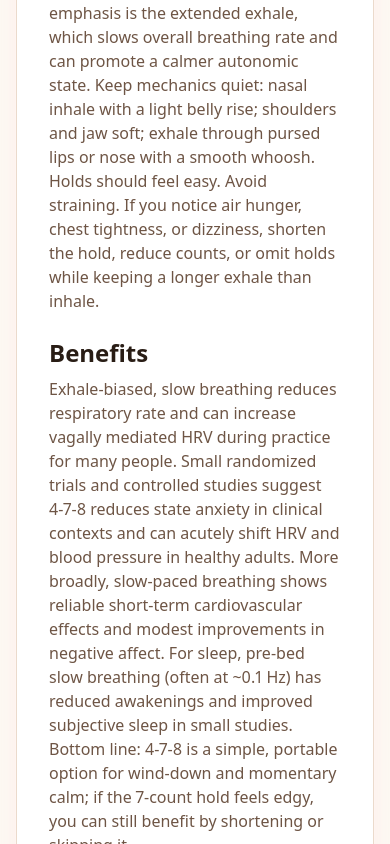
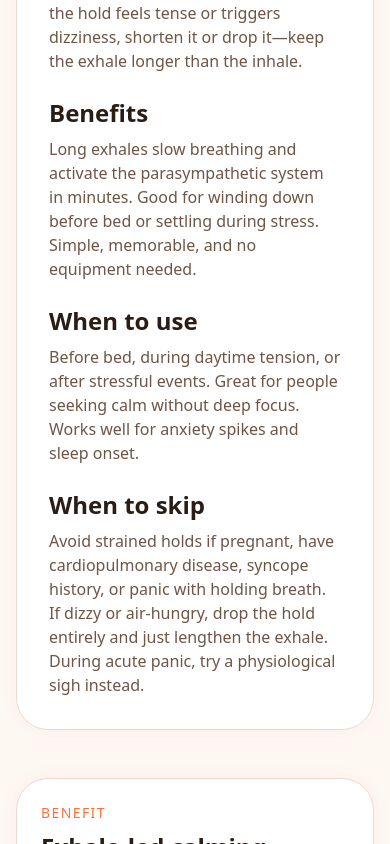
Before and after one commit to abiassi/deepbreathing, a Next.js app: page /breathe/4-7-8 in a window 390 px wide. Shown: the part 1540-2384 px from the top of the page. Built offline with nearby package versions, Linux system fonts and the light colour scheme.

Commit message:
fix mobile

```diff
--- a/src/data/breathing-pages.ts
+++ b/src/data/breathing-pages.ts
@@ -124,19 +124,19 @@ export const breathingPages: BreathingPageContent[] = [
     body: [
       {
         heading: "What it is",
-        content: "Box breathing, also called square or four-square breathing, paces the breath into four equal phases. A common pattern is 4 seconds inhale, 4 seconds hold, 4 seconds exhale, 4 seconds hold. The aim is smoothness, not big breaths. Breathe quietly through the nose, let the belly rise on inhale, and keep the jaw and shoulders relaxed. Choose a count that feels easy (3-6 seconds) and only scale up when it stays comfortable. If air hunger or light-headedness shows up, shorten the holds or switch to equal inhale and exhale with no holds while keeping the same total cycle time."
+        content: "Four equal phases: inhale (4s), hold (4s), exhale (4s), hold (4s). Adjust counts to 3–6 seconds for comfort. Breathe quietly through the nose, keep shoulders and jaw soft, let your belly lead. If holds feel uncomfortable or cause dizziness, drop them and maintain an even inhale/exhale instead."
       },
       {
         heading: "Benefits",
-        content: "Slow, even breathing increases vagally mediated heart-rate variability (vmHRV), a marker of parasympathetic activity, for many people. Equal-phase pacing can reduce perceived stress and steady attention in short sessions (1-5 minutes). For peak HRV amplitude, many adults respond best to about 5-6 breaths per minute with equal inhale and exhale and minimal or no holds. Box breathing still helps when a structured, count-based cadence boosts adherence. It is easy to memorize, portable, and adaptable because the counts and holds can scale to comfort and context."
+        content: "Slows breathing and increases parasympathetic tone in 1–5 minutes. Easy to remember and use anywhere. Flexible dosing: shorten, lengthen, or skip holds to fit your comfort."
       },
       {
         heading: "When to use",
-        content: "Use box breathing for short resets during the day: pre-meeting composure, between back-to-back tasks, after a difficult conversation, or as a pre-sleep wind-down. It works well for people who like clear structure or visual or haptic pacing. Athletes and performers can run 60-120 seconds before a high-focus moment. For longer HRV sessions (5-10 minutes), shift to equal inhale and exhale at about 5-6 breaths per minute with little or no holds if the goal is maximum amplitude."
+        content: "Before meetings, between tasks, after stress, or before bed. Great for people who like clear structure. For maximum HRV boost, coherent breathing (5–6 breaths/min, no holds) often works better."
       },
       {
         heading: "When to skip",
-        content: "Skip long or strained holds if you are pregnant or have cardiopulmonary disease, a syncope history, or uncontrolled hypertension. If holds trigger dizziness, tingling, or chest tightness, drop the holds and breathe gently at a slower, even cadence. During acute panic or strong air hunger, use a long-exhale pattern (such as 4-6 breathing or a few physiological sighs) instead, then return to box breathing once you feel comfortable."
+        content: "Avoid strained holds if pregnant, have cardiopulmonary disease, syncope history, or high blood pressure. If dizzy or tingly, drop the holds or pause. During panic, try a physiological sigh instead."
       }
     ],
     benefits: [
@@ -332,19 +332,19 @@ export const breathingPages: BreathingPageContent[] = [
     body: [
       {
         heading: "What it is",
-        content: "4‑7‑8 (popularized as the “relaxing breath”) spaces the breath into a short nasal inhale (4), a gentle top hold (7), and a long, controlled exhale (8). The emphasis is the extended exhale, which slows overall breathing rate and can promote a calmer autonomic state. Keep mechanics quiet: nasal inhale with a light belly rise; shoulders and jaw soft; exhale through pursed lips or nose with a smooth whoosh. Holds should feel easy. Avoid straining. If you notice air hunger, chest tightness, or dizziness, shorten the hold, reduce counts, or omit holds while keeping a longer exhale than inhale."
+        content: "Inhale (4s), hold gently (7s), exhale slowly (8s). The long exhale is what calms. Breathe quietly through the nose, keep shoulders and jaw soft. If the hold feels tense or triggers dizziness, shorten it or drop it—keep the exhale longer than the inhale."
       },
       {
         heading: "Benefits",
-        content: "Exhale‑biased, slow breathing reduces respiratory rate and can increase vagally mediated HRV during practice for many people. Small randomized trials and controlled studies suggest 4‑7‑8 reduces state anxiety in clinical contexts and can acutely shift HRV and blood pressure in healthy adults. More broadly, slow‑paced breathing shows reliable short‑term cardiovascular effects and modest improvements in negative affect. For sleep, pre‑bed slow breathing (often at ~0.1 Hz) has reduced awakenings and improved subjective sleep in small studies. Bottom line: 4‑7‑8 is a simple, portable option for wind‑down and momentary calm; if the 7‑count hold feels edgy, you can still benefit by shortening or skipping it."
+        content: "Long exhales slow breathing and activate the parasympathetic system in minutes. Good for winding down before bed or settling during stress. Simple, memorable, and no equipment needed."
       },
       {
         heading: "When to use",
-        content: "Best for pre‑sleep wind‑down, middle‑of‑the‑night wakeups, and daytime tension spikes. A few cycles can settle you before presentations, after difficult conversations, or during travel. For longer sessions (2–5 minutes), keep breaths small and smooth; comfort beats depth. If your main goal is maximal HRV amplitude (training effect), consider equal in/out near 5–6 breaths/min on other sessions."
+        content: "Before bed, during daytime tension, or after stressful events. Great for people seeking calm without deep focus. Works well for anxiety spikes and sleep onset."
       },
       {
         heading: "When to skip",
-        content: "Avoid prolonged or forceful breath holds if you are pregnant or have cardiopulmonary disease, a history of syncope, or feel panic with holds. During acute air hunger, choose patterns without holds (e.g., 4‑6 or physiological sighs) until steady. Stop if you feel dizzy, tingly, or chest‑tight; resume later with shorter counts or no holds."
+        content: "Avoid strained holds if pregnant, have cardiopulmonary disease, syncope history, or panic with holding breath. If dizzy or air-hungry, drop the hold entirely and just lengthen the exhale. During acute panic, try a physiological sigh instead."
       }
     ],
     benefits: [
@@ -533,19 +533,19 @@ export const breathingPages: BreathingPageContent[] = [
     body: [
       {
         heading: "What it is",
-        content: "Coherent (aka resonance‑frequency) breathing uses equal‑length inhales and exhales at ~0.1 Hz (about 5–6 breaths/min). At this rhythm, heart‑rate oscillations (RSA) and blood‑pressure oscillations synchronize through the baroreflex, often yielding the largest HRV amplitude. Most adults land between 4.5–6.5 breaths/min; 5:5 or 5.5:5.5 seconds is a practical start. Mechanics: nasal, quiet, low (belly leads), shoulders and jaw soft. Focus on smooth flow rather than big breaths."
+        content: "Equal inhale and exhale at 5–6 breaths per minute (5s inhale, 5s exhale). Keep breaths quiet and small; let your belly lead. No holds. This pace aligns your heart rhythm and breath, maximizing HRV during the session."
       },
       {
         heading: "Benefits",
-        content: "During practice, many people show increased vagally mediated HRV and baroreflex sensitivity, with lower heart rate and steadier blood pressure reactivity. Short, single sessions can improve state calm and stress reactivity; multi‑week practice can raise resting HRV and baroreflex gain in some populations. For mental‑health endpoints (stress, anxiety, mood), coherent breathing performs similarly to a well‑designed paced‑breathing placebo in a large randomized trial. Expect small‑to‑moderate improvements with regular practice rather than dramatic changes. Net: reliable physiology, modest subjective benefits, excellent fit for pre‑focus or recovery blocks."
+        content: "Highest HRV during practice. Steadies stress response and supports calm focus. Most reliable when practiced regularly. Good for training your nervous system."
       },
       {
         heading: "When to use",
-        content: "Before deep work or creative sessions (5–10 minutes). Between task blocks to reset attention (2–5 minutes). Pre‑performance to reduce jitters without sedation (2–3 minutes). As a daily nervous‑system practice (5–10 minutes). For sleep wind‑down, coherent breathing can help, but some prefer exhale‑emphasized patterns; choose comfort."
+        content: "Before deep work, creative sessions, or between task blocks. Daily practice (5–10 min) trains your nervous system; shorter sessions (2–3 min) help with pre-performance jitters."
       },
       {
         heading: "When to skip",
-        content: "If you feel dizzy, tingly, or air‑hungry, pause; resume with smaller, quieter breaths or shorter sessions. People with cardiopulmonary disease, uncontrolled hypertension, syncope history, or during pregnancy should avoid straining and may prefer shorter sessions and gentle pacing. If slow breathing triggers panic, use patterns without long holds (coherent uses no holds) or switch to a physiological sigh for rapid relief."
+        content: "If dizzy or air-hungry, make breaths smaller or shorten the session. Avoid straining if pregnant, have cardiopulmonary disease, syncope history, or high blood pressure. If panic or strong air hunger arises, switch to a physiological sigh for faster relief."
       }
     ],
     benefits: [
@@ -739,19 +739,19 @@ export const breathingPages: BreathingPageContent[] = [
     body: [
       {
         heading: "What it is",
-        content: "The physiological sigh is a brief pattern: take a deep nasal inhale, add a small top‑up inhale without shrugging, then exhale slowly until comfortably empty. Sighs are a natural reflex that appear every few minutes to maintain healthy lung mechanics. Practicing them deliberately leverages that reflex: the extra sip of air re‑expands areas of the lungs, and the extended exhale promotes a calmer state. Keep breaths quiet and small to moderate. Smoothness beats volume. If you feel edgy or light‑headed, make the breaths smaller or pause."
+        content: "Deep nasal inhale, small top‑up inhale, then a long slow exhale. The second inhale opens lung areas; the long exhale triggers calm. Keep it smooth and quiet. No straining."
       },
       {
         heading: "Benefits",
-        content: "Daily exhale‑focused cyclic sighing (≈5 minutes) improved mood and lowered respiratory rate more than mindfulness meditation in a randomized trial. A single short bout can help many people feel calmer; a pilot RCT in a clinic waiting room found a 4‑minute cyclic‑sighing audio reduced pain intensity and unpleasantness vs. control. Physiologically, sighs help prevent alveolar collapse and restore lung compliance. That is one reason they naturally increase under stress or hypoxia. Expect quick, modest relief; combine with good sleep, movement, and light exposure for larger gains."
+        content: "Fastest relief during acute stress (1–3 cycles in seconds). Just as effective as meditation for mood when done daily. Naturally recruits your body's own calming reflex."
       },
       {
         heading: "When to use",
-        content: "Use 1–3 cycles during spikes of stress, before difficult conversations, after alarms, or mid‑flight turbulence. Run 2–5 minutes as a micro‑practice before bed or between work blocks. For performance or focus where you want calm‑alert without feeling drowsy, this pattern works well because exhales are long but the practice is brief."
+        content: "Stress spikes, before hard conversations, after startles. Or 2–5 minutes daily for mood. Fast, subtle, works anywhere—even in meetings."
       },
       {
         heading: "When to skip",
-        content: "If you feel dizzy, tingly, or chest‑tight, stop and resume with smaller breaths. People with cardiopulmonary disease, uncontrolled hypertension, or syncope history should keep the effort gentle and practice seated. During pregnancy, avoid straining; use light breaths and skip prolonged breath‑holding (not required for this pattern). If strong air hunger or panic arises, pause and return later."
+        content: "If dizzy or tingly, stop and try smaller, gentler breaths later. Avoid straining if pregnant, have cardiopulmonary disease, syncope history, or high blood pressure. If panic arises, pause and return when calm."
       }
     ],
     benefits: [
```
Also changed, not shown: src/components/resonance/components/ParticleBackground.tsx (+5 -6 lines).
